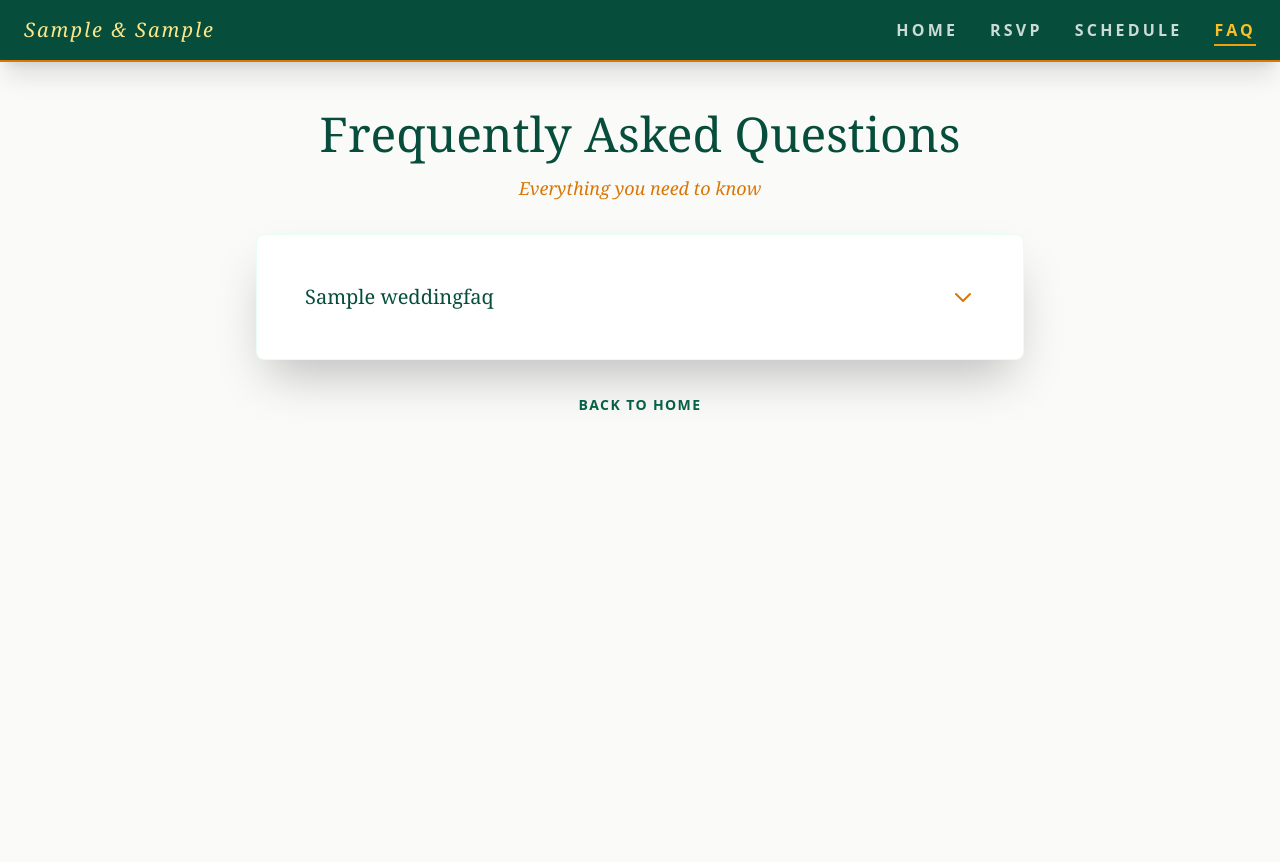
After one commit to mbgeorge48/wedding-planner-be, a Django app: page /faq/ in a window 1280 px wide. The commit adds this page. Run offline with Django 5.2, Linux system fonts and the light colour scheme; tables that the repository leaves empty hold one stand-in row (values such as "Sample post"); style sheets or scripts are compiled from the project's sources; some libraries are stand-ins or nearby versions.

Commit message:
Add FAQs page

```diff
--- a/project/interfaces/web/templates/components/header.html
+++ b/project/interfaces/web/templates/components/header.html
@@ -1,6 +1,7 @@
 {% url 'home' as home_url %}
 {% url 'rsvp' as rsvp_url %}
 {% url 'schedule' as schedule_url %}
+{% url 'faq' as faq_url %}
 <header class="sticky top-0 z-50 px-4 md:px-6 py-4 text-white border-b-2 shadow-xl bg-emerald-900 border-amber-600">
     <div class="container flex flex-col items-center justify-between gap-4 mx-auto md:flex-row">
         <div class="font-serif text-lg md:text-xl italic tracking-widest text-amber-200 text-center md:text-left">
@@ -32,6 +33,14 @@
                       class="absolute -bottom-1 left-0 w-full h-0.5 bg-amber-500 transform transition-transform duration-300"
                       :class="path === '{{ schedule_url }}' ? 'scale-x-100' : 'scale-x-0 group-hover:scale-x-100'"></span>
             </a>
+            <a href="{{ faq_url }}"
+               class="relative transition duration-300 group"
+               :class="path === '{{ faq_url }}' ? 'text-amber-400' : 'text-white/80 hover:text-white'">
+                FAQ
+                <span x-cloak
+                      class="absolute -bottom-1 left-0 w-full h-0.5 bg-amber-500 transform transition-transform duration-300"
+                      :class="path === '{{ faq_url }}' ? 'scale-x-100' : 'scale-x-0 group-hover:scale-x-100'"></span>
+            </a>
         </nav>
     </div>
 </header>
--- /dev/null
+++ b/project/interfaces/web/templates/faq.html
@@ -0,0 +1,57 @@
+{% extends "base.html" %}
+{% load static %}
+
+{% block title %}
+    FAQs | Our Wedding
+{% endblock title %}
+
+{% block content %}
+    <main id="faq"
+          class="flex flex-col items-center justify-start min-h-screen p-4 pt-12 bg-stone-50">
+        <div class="w-full max-w-3xl space-y-8 animate-fade-in">
+            <div class="space-y-4 text-center">
+                <h1 class="font-serif text-4xl md:text-5xl text-emerald-900">Frequently Asked Questions</h1>
+                <p class="font-serif text-lg italic text-amber-600">Everything you need to know</p>
+            </div>
+
+            <div class="p-8 md:p-12 space-y-8 bg-white border rounded-lg shadow-2xl border-emerald-100/50">
+                <div class="space-y-6">
+                    {% for faq in faqs %}
+                        <div x-data="{ open: false }" class="border-b border-emerald-50 pb-6 last:border-0 last:pb-0">
+                            <button @click="open = !open"
+                                    class="flex items-center justify-between w-full text-left group focus:outline-none">
+                                <h3 class="font-serif text-xl font-medium text-emerald-900 group-hover:text-amber-700 transition-colors">
+                                    {{ faq.question }}
+                                </h3>
+                                <span class="ml-4 flex-shrink-0 text-amber-600 transform transition-transform duration-300"
+                                      :class="{ 'rotate-180': open }">
+                                    <svg class="w-6 h-6" fill="none" stroke="currentColor" viewBox="0 0 24 24">
+                                        <path stroke-linecap="round" stroke-linejoin="round" stroke-width="2" d="M19 9l-7 7-7-7"></path>
+                                    </svg>
+                                </span>
+                            </button>
+                            <div x-show="open"
+                                 x-transition:enter="transition ease-out duration-200"
+                                 x-transition:enter-start="opacity-0 transform -translate-y-2"
+                                 x-transition:enter-end="opacity-100 transform translate-y-0"
+                                 class="mt-4">
+                                <div class="font-serif text-lg leading-relaxed text-emerald-800 space-y-4">
+                                    {{ faq.answer|linebreaks }}
+                                </div>
+                            </div>
+                        </div>
+                    {% empty %}
+                        <div class="text-center py-12">
+                            <p class="font-serif italic text-emerald-800">No questions yet! Check back soon.</p>
+                        </div>
+                    {% endfor %}
+                </div>
+            </div>
+
+            <div class="mt-8 text-center">
+                <a href="{% url 'home' %}"
+                   class="font-sans text-sm font-semibold tracking-widest uppercase transition text-emerald-800 hover:text-amber-700">Back to Home</a>
+            </div>
+        </div>
+    </main>
+{% endblock content %}
--- a/project/interfaces/web/urls.py
+++ b/project/interfaces/web/urls.py
@@ -4,6 +4,7 @@ from .views import (
     AccommodationView,
     BasicsView,
     DietaryView,
+    FAQView,
     HomeView,
     PlusOneStateView,
     RSVPManageView,
@@ -19,6 +20,7 @@ urlpatterns = [
     path("rsvp/switch/", SwitchGuestView.as_view(), name="rsvp_switch"),
     path("rsvp/manage/", RSVPManageView.as_view(), name="rsvp_manage"),
     path("schedule/", ScheduleView.as_view(), name="schedule"),
+    path("faq/", FAQView.as_view(), name="faq"),
     path("signout/", SignoutView.as_view(), name="signout"),
     path("plus-one/", PlusOneStateView.as_view(), name="plus-one-state"),
     path("rsvp/basics/", BasicsView.as_view(), name="rsvp_basics"),
--- a/project/interfaces/web/views/__init__.py
+++ b/project/interfaces/web/views/__init__.py
@@ -1,3 +1,4 @@
+from .faq import FAQView
 from .home import HomeView, SignoutView
 from .rsvp import (  # RSVPFormView,
     AccommodationView,
@@ -22,4 +23,5 @@ __all__ = [
     "DietaryView",
     "AccommodationView",
     "SwitchGuestView",
+    "FAQView",
 ]
--- /dev/null
+++ b/project/interfaces/web/views/faq.py
@@ -0,0 +1,31 @@
+from django.views.generic import TemplateView
+
+from project.data import models
+
+
+class FAQView(TemplateView):
+    template_name = "faq.html"
+
+    def get_context_data(self, **kwargs):
+        context = super().get_context_data(**kwargs)
+
+        wedding = models.Wedding.objects.first()
+        faqs = models.WeddingFAQ.objects.all()
+
+        wedding_data = {}
+        if wedding and wedding.bride and wedding.groom:
+            wedding_data = {
+                "id": wedding.id,
+                "bride": wedding.bride.firstname,
+                "groom": wedding.groom.firstname,
+                "date": wedding.date,
+            }
+
+        context.update(
+            {
+                "faqs": faqs,
+                **wedding_data,
+            }
+        )
+
+        return context
```
